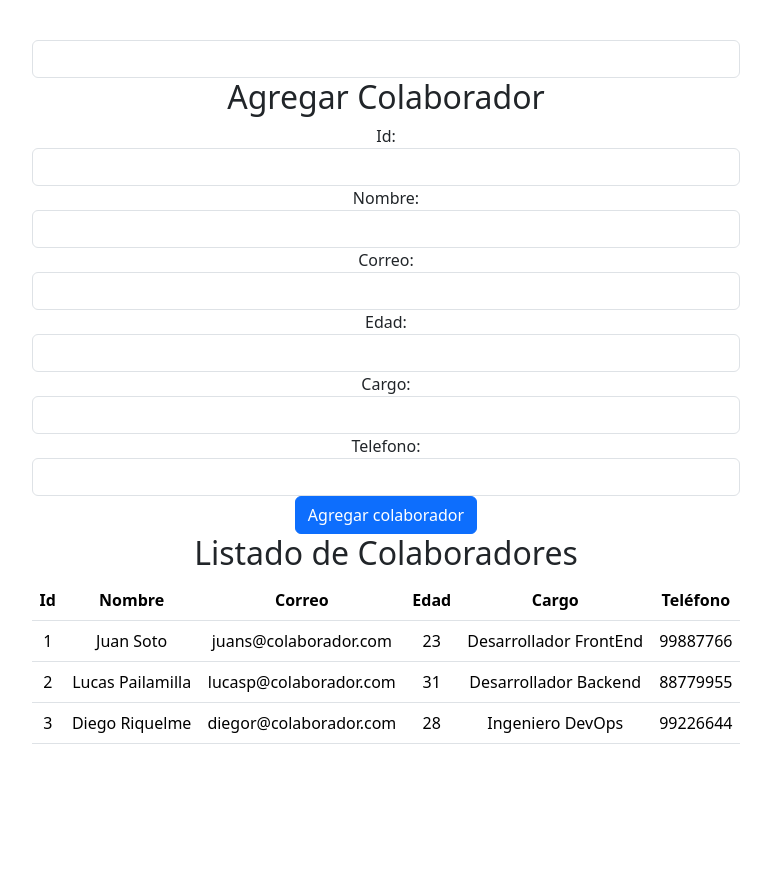
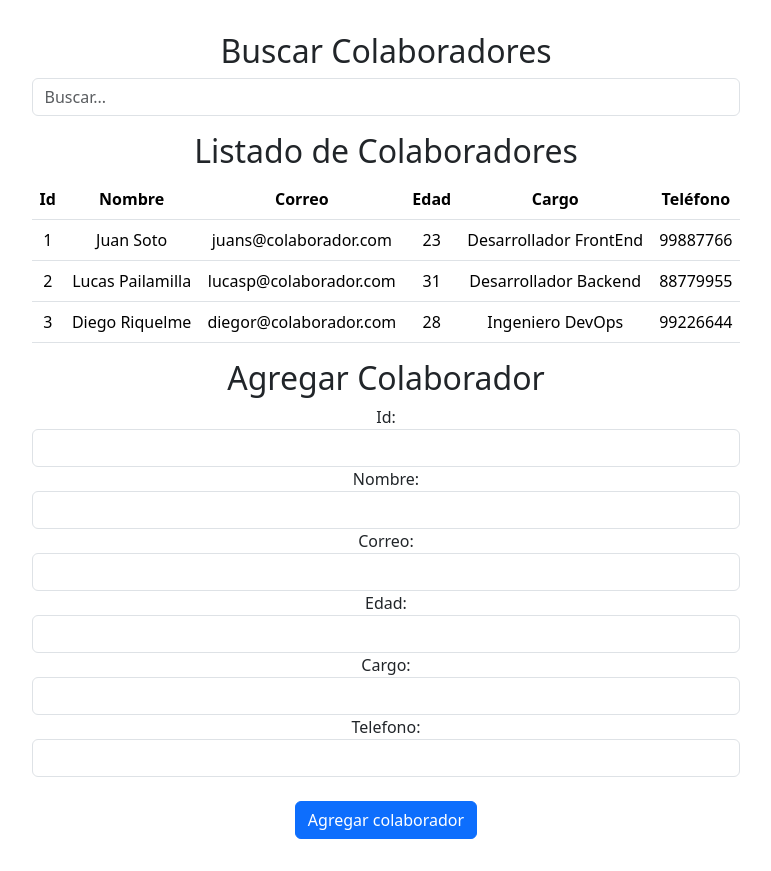
Before and after one commit to TomasDesafio/React_Base_colaboradores, a React (Vite) app in the folder Base_colaboradores/: page / in a window 1280 px wide. Shown: the whole page, without its empty margins (254-1025 px from the left). Before the commit the page ends 800 px from the top, so only its background shows below. Built offline with nearby package versions, Linux system fonts and the light colour scheme.

Commit message:
Implementacion de buscador de colaboradores

```diff
--- a/Base_colaboradores/src/App.jsx
+++ b/Base_colaboradores/src/App.jsx
@@ -1,57 +1,40 @@
-import { useState } from "react";
-import "./App.css";
-import { BaseColaboradores } from "./assets/BaseColaboradores";
-import Listado from "./componentes/Listado";
-import Formulario from "./componentes/Formulario";
-import Alert from "./componentes/Alert";
-import Buscador from "./componentes/Buscador";
+import React, { useState } from 'react';
+import './App.css';
+import { BaseColaboradores } from './assets/BaseColaboradores';
+import Listado from './componentes/Listado';
+import Formulario from './componentes/Formulario';
+import Alert from './componentes/Alert';
+import Buscador from './componentes/Buscador';
 
 function App() {
   const [colaboradores, setColaboradores] = useState(BaseColaboradores);
   const [mensaje, setMensaje] = useState('');
   const [tipoMensaje, setTipoMensaje] = useState('');
+  const [sinResultados, setSinResultados] = useState(false); // Inicialmente no hay resultados
 
   const agregarColaborador = (nuevoColaborador) => {
-    if (nuevoColaborador.id=="" || nuevoColaborador.nombre=="" || nuevoColaborador.correo=="" || nuevoColaborador.edad=="" || nuevoColaborador.cargo=="" || nuevoColaborador.telefono=="") {
+    if (nuevoColaborador.id === '' || nuevoColaborador.nombre === '' || nuevoColaborador.correo === '' || nuevoColaborador.edad === '' || nuevoColaborador.cargo === '' || nuevoColaborador.telefono === '') {
       setMensaje('Todos los campos son requeridos');
       setTipoMensaje('danger');
     } else {
       setColaboradores([...colaboradores, nuevoColaborador]);
       setMensaje('Colaborador agregado exitosamente');
       setTipoMensaje('success');
-      console.log(colaboradores)
     }
     setTimeout(() => {
       setMensaje('');
     }, 3000);
   };
 
-  const buscar = (palabra) => {
-    const filtrado=colaboradores.filter((colaborador)=>colaborador.nombre==palabra || colaborador.correo==palabra|| colaborador.edad==palabra || colaborador.cargo==palabra || colaborador.telefono==palabra  )
-
-    if (filtrado.length>0){
-      setColaboradores(filtrado)
-
-
-    }
-    else {
-      setColaboradores(colaboradores)
-
-    }
-  };
-
 
   return (
-    <>
-      <div>
-      <Buscador  buscar={buscar} />
+    <div>
+      <Buscador colaboradores={colaboradores} ListadoComponente={Listado} />
       {mensaje && <Alert mensaje={mensaje} tipo={tipoMensaje} />}
-        <Formulario agregarColaborador={agregarColaborador} />
 
+      <Formulario agregarColaborador={agregarColaborador} />
 
-        <Listado colaboradores={colaboradores} />
-      </div>
-    </>
+    </div>
   );
 }
 
--- a/Base_colaboradores/src/componentes/Buscador.jsx
+++ b/Base_colaboradores/src/componentes/Buscador.jsx
@@ -1,21 +1,33 @@
-import React from 'react'
-import { useState } from "react";
+import React, { useState } from 'react';
 
-export default function Buscador({buscar}) {
-    const [valor, setValor] = useState("");
+function Buscador({ colaboradores, ListadoComponente }) { // Recibe ListadoComponente como prop
+  const [busqueda, setBusqueda] = useState('');
 
+  const handleChange = (e) => {
+    setBusqueda(e.target.value);
+  };
 
-    const  handleChange = (e) => {
-        setValor(e.target.value)
-        buscar(e.target.value)
+  const resultados = colaboradores.filter((colaborador) =>
+    colaborador.nombre.toLowerCase().includes(busqueda.toLowerCase()) ||
+    colaborador.correo.toLowerCase().includes(busqueda.toLowerCase()) ||
+    colaborador.edad.toString().toLowerCase().includes(busqueda.toLowerCase()) ||
+    colaborador.cargo.toLowerCase().includes(busqueda.toLowerCase()) ||
+    colaborador.telefono.includes(busqueda)
+  );
 
+  return (
+    <div>
+      <h2>Buscar Colaboradores</h2>
+      <input
+        type="text"
+        value={busqueda}
+        onChange={handleChange}
+        className="form-control mb-3"
+        placeholder="Buscar..."
+      />
+      <ListadoComponente colaboradores={resultados.length > 0 ? resultados : colaboradores} /> {/* Utiliza ListadoComponente */}
+    </div>
+  );
+}
 
-
-        };
-    return (
-    <div>
-        <input type="text" value={valor} onChange= {handleChange} className="form-control" />
-
-    </div>
-  )
-}
+export default Buscador;
--- a/Base_colaboradores/src/componentes/Formulario.jsx
+++ b/Base_colaboradores/src/componentes/Formulario.jsx
@@ -12,15 +12,14 @@ const Formulario = ({agregarColaborador}) => {
       // Función al enviar el formulario
     const enviarFormulario = (e) => {
     e.preventDefault();
-    const nuevoColaborador = {id,nombre,correo,edad,cargo,telefono};
+    const nuevoColaborador = {id,nombre,correo, edad, cargo, telefono};
      agregarColaborador(nuevoColaborador);
     setID('');
     setNombre('');
     setCorreo('');
-    setEdad('');
     setCargo('');
     setTelefono('');
-
+    setEdad('');
 
 
     };
@@ -55,6 +54,7 @@ const Formulario = ({agregarColaborador}) => {
           <label>Telefono:</label>
           <input type="text" value={telefono} onChange={(e) => setTelefono(e.target.value)} className="form-control" />
         </div>
+        <br />
         <button type="submit" className='btn btn-primary' > Agregar colaborador </button>
         </form>
 
```
Also changed, not shown: Base_colaboradores/src/componentes/Listado.jsx (line endings or trailing spaces).
